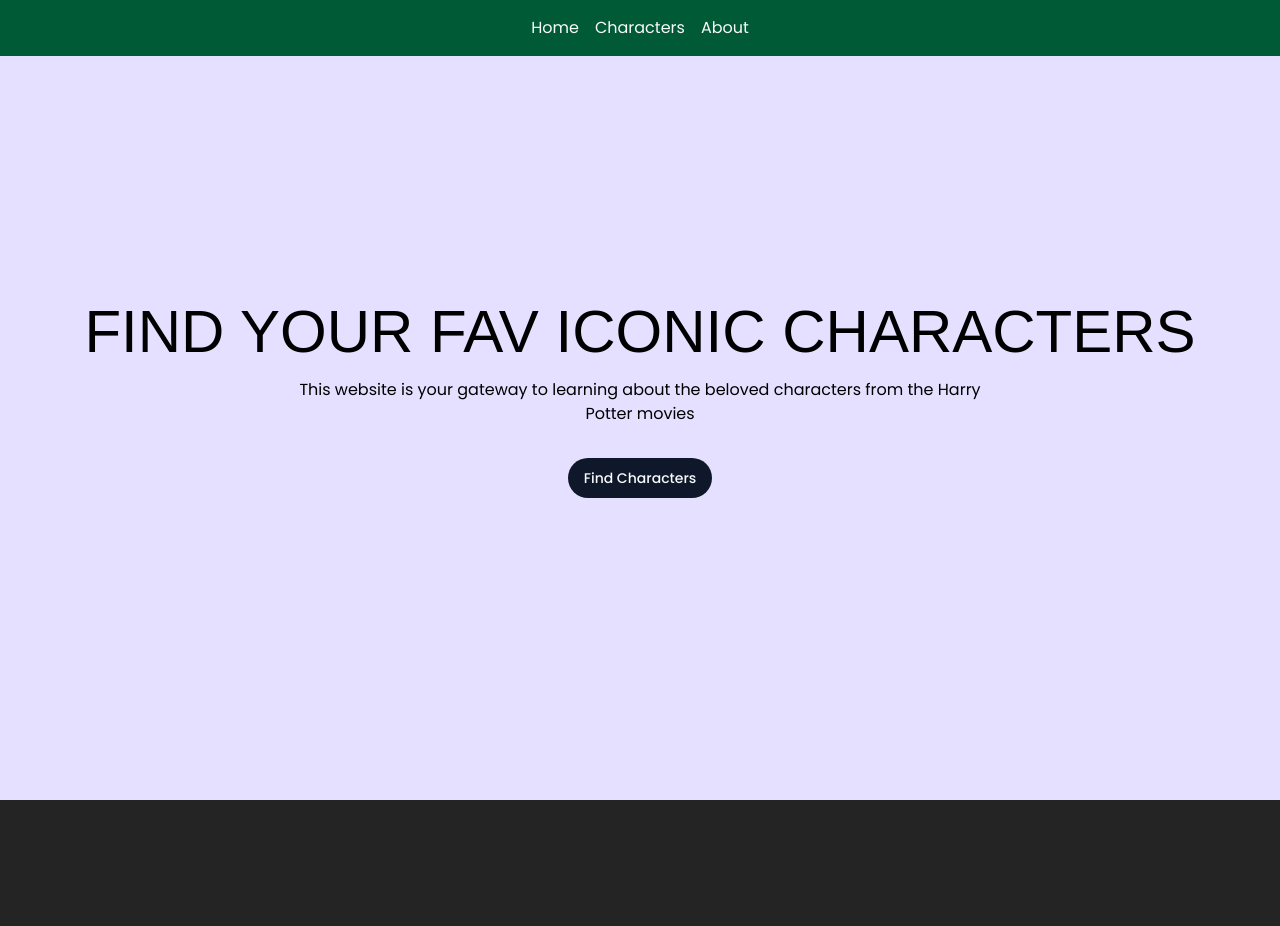
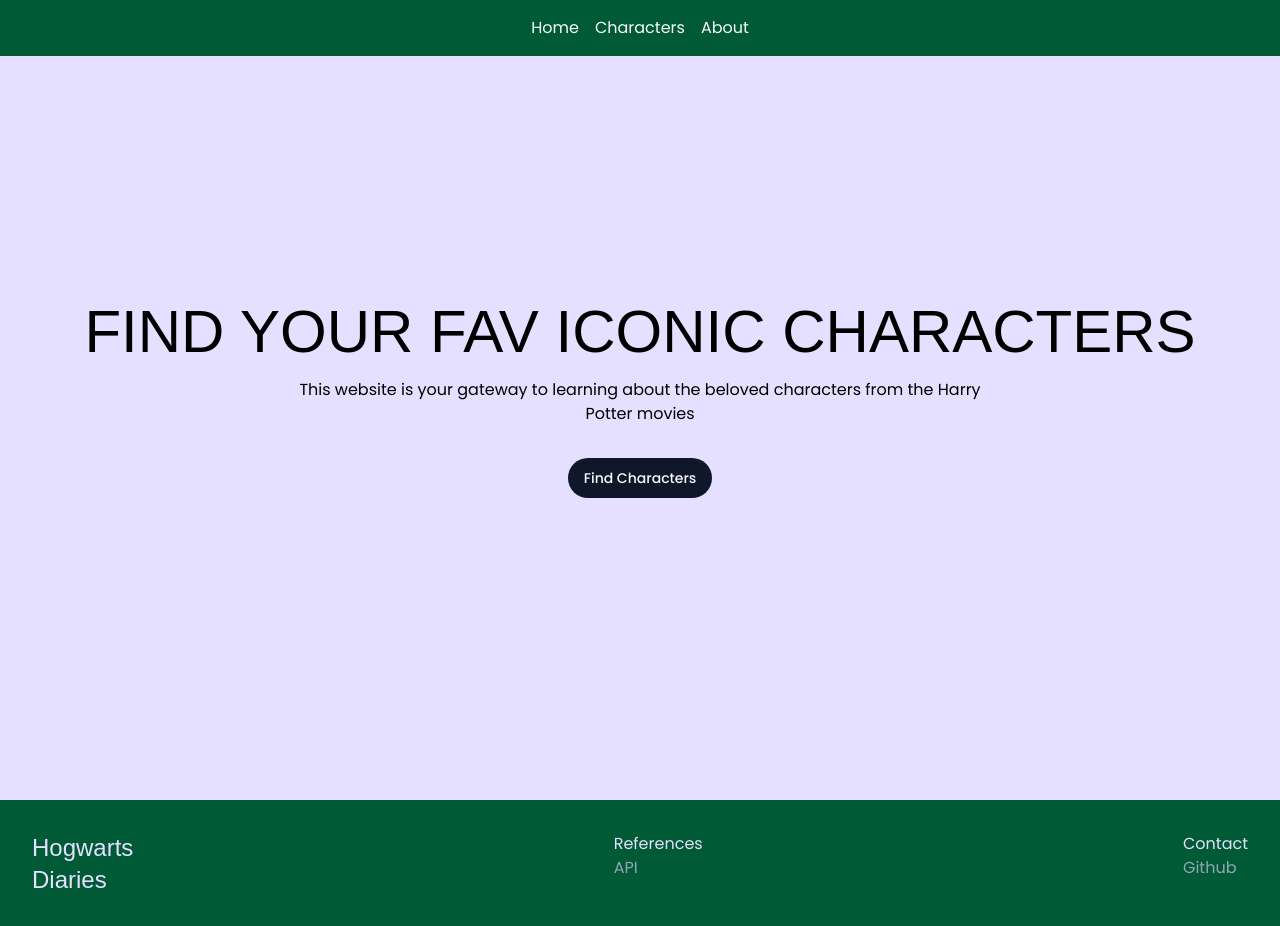
Before and after one commit to ngrwisnu/hogwarts-diaries, a React (Vite) app: page / in a window 1280 px wide. Before the commit the page ends 800 px from the top, so only its background shows below. Built offline with nearby package versions, Linux system fonts and the light colour scheme; a web font is replaced by a local one.

Commit message:
add component footer

```diff
--- /dev/null
+++ b/src/components/Footer.tsx
@@ -0,0 +1,25 @@
+import { Link } from "react-router";
+
+const Footer = () => {
+  return (
+    <div className="flex min-w-full justify-between bg-castleton-900 px-8 py-8 text-lavender-100">
+      <h6 className="text-2xl">
+        Hogwarts <br /> Diaries
+      </h6>
+      <div className="">
+        <div className="">References</div>
+        <div className="flex flex-col gap-2 text-slate-400">
+          <Link to="https://hp-api.herokuapp.com/">API</Link>
+        </div>
+      </div>
+      <div className="">
+        <div className="">Contact</div>
+        <div className="flex flex-col gap-2 text-slate-400">
+          <Link to="https://github.com/ngrwisnu/hogwarts-diaries">Github</Link>
+        </div>
+      </div>
+    </div>
+  );
+};
+
+export default Footer;
--- a/src/layouts/RootLayout.tsx
+++ b/src/layouts/RootLayout.tsx
@@ -1,5 +1,6 @@
 import { Outlet } from "react-router";
 import Header from "../components/Header";
+import Footer from "@/components/Footer";
 
 const RootLayout = () => {
   return (
@@ -8,6 +9,7 @@
       <main className="min-h-screen">
         <Outlet />
       </main>
+      <Footer />
     </>
   );
 };
```
